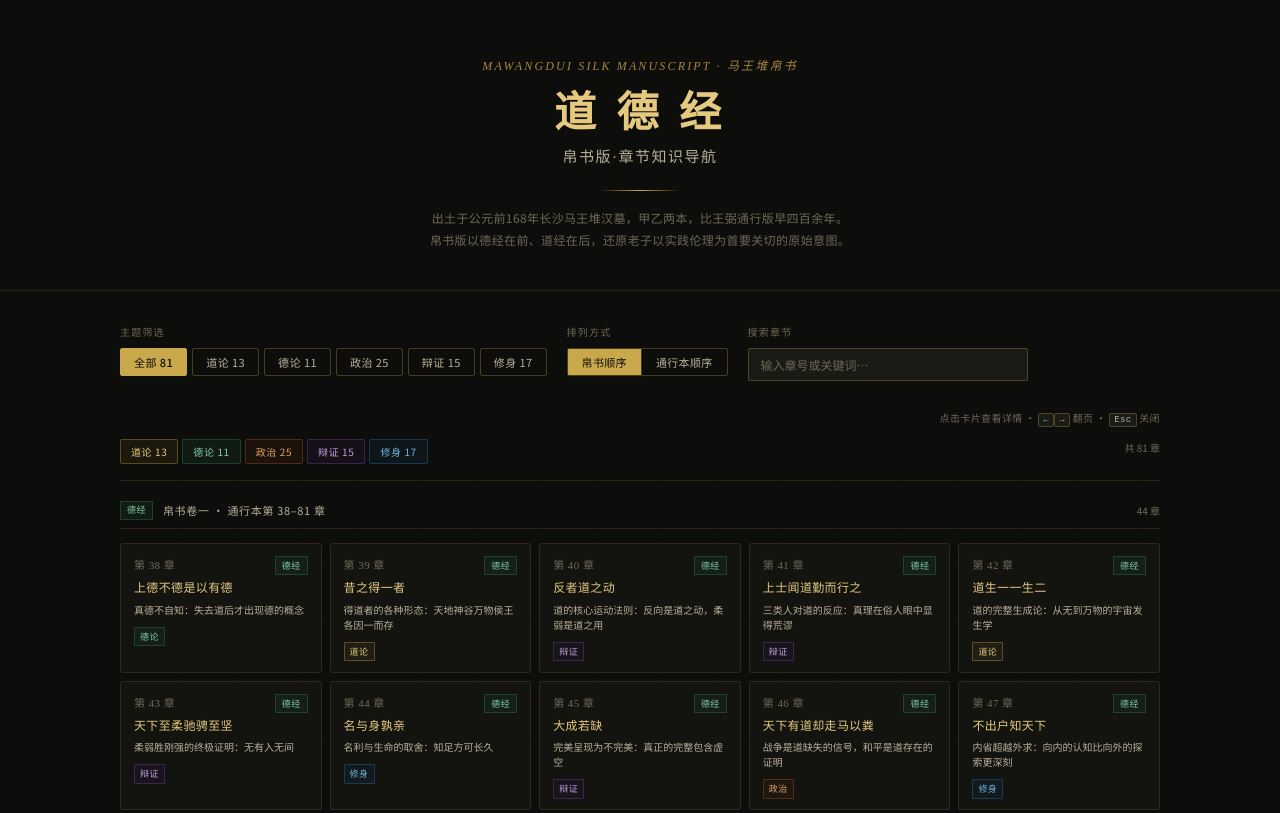
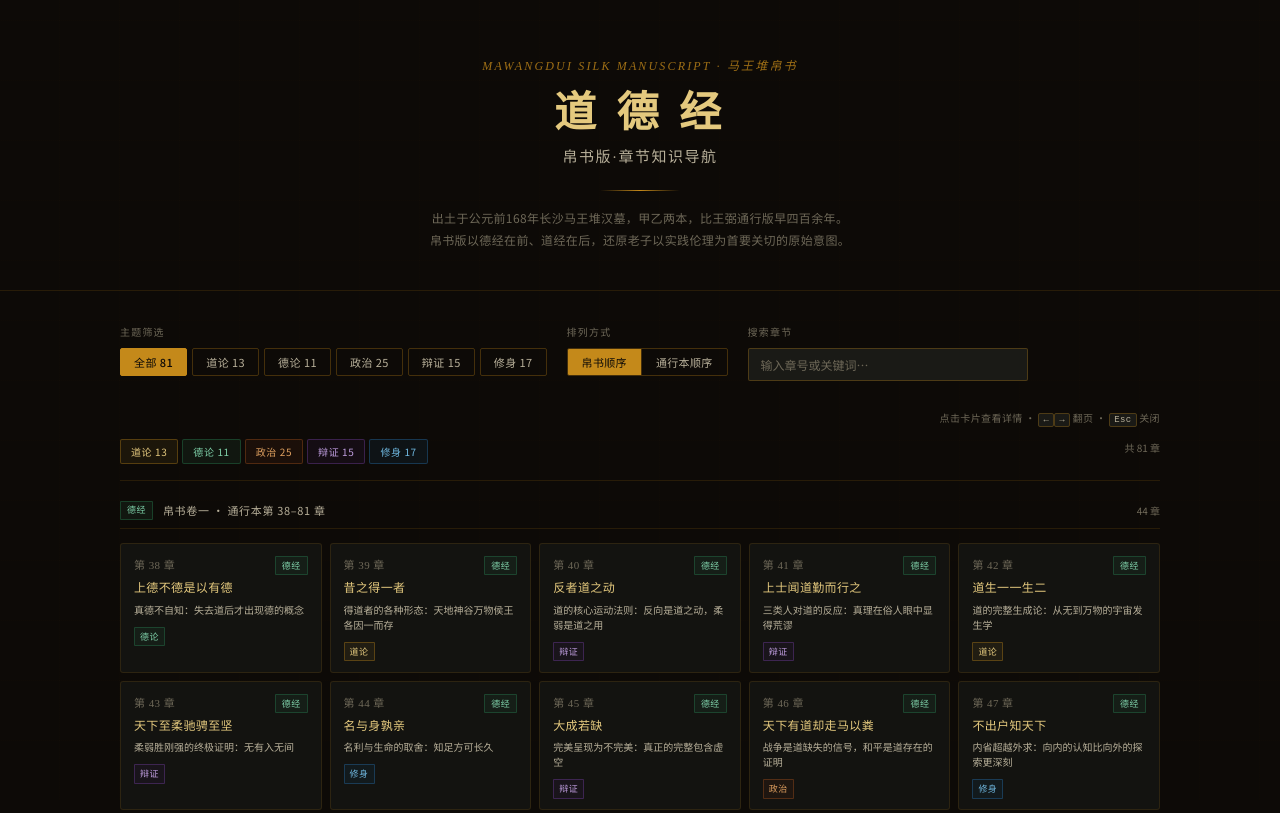
Before and after one commit to Jogiter/aigc-pages, a plain HTML site: page taoteching-silk.html in a window 1280 px wide. Shown: the top 813 px of the page. Drawn offline with Linux system fonts and the light colour scheme; a web font is replaced by a local one.

Commit message:
feat: migrate taoteching-silk page to theme.css tokens

```diff
--- a/taoteching-silk.html
+++ b/taoteching-silk.html
@@ -7,42 +7,56 @@
 <meta name="description" content="马王堆帛书版《道德经》完整章节导航，用丝绸智慧为现代家庭带来宁静与力量。AIGC 优雅呈现。">
 <meta name="keywords" content="道德经, 帛书版, 道家智慧, AIGC, 家庭修身">
 <link rel="canonical" href="https://aigc.jogiter.cn/taoteching-silk.html">
+<link rel="stylesheet" href="/theme.css">
 <style>
 @import url('https://fonts.googleapis.com/css2?family=Noto+Serif+SC:wght@300;400;500;600;700&family=Noto+Sans+SC:wght@300;400;500&family=IM+Fell+English:ital@0;1&display=swap');
 
 :root {
-  --bg:        #0d0d0b;
-  --bg2:       #131310;
-  --bg3:       #1a1a16;
-  --bg4:       #222220;
-  --gold:      #c9a84c;
-  --gold-lt:   #e4c97e;
-  --gold-dk:   #8c6d2a;
-  --ink:       #f0ead8;
-  --ink2:      #b8b09a;
-  --ink3:      #6e6858;
-  --border:    rgba(201,168,76,0.15);
-  --border2:   rgba(201,168,76,0.30);
+  /* 深色丝绸主题：覆盖语义 token */
+  --background:      var(--neutral-900);
+  --surface:         #131310;
+  --surface-2:       #1a1a16;
+  --primary:         var(--gold-500);
+  --primary-light:   #e4c97e;
+  --text-primary:    #f0ead8;
+  --text-secondary:  #b8b09a;
+  --text-muted:      #6e6858;
+  --border:          rgba(196,137,26,.15);
+  --outline:         rgba(196,137,26,.30);
 
-  --dao-bg:    rgba(99,80,32,0.18);
+  /* 本页别名 */
+  --bg:       var(--background);
+  --bg2:      var(--surface);
+  --bg3:      var(--surface-2);
+  --bg4:      #222220;
+  --gold:     var(--primary);
+  --gold-lt:  var(--primary-light);
+  --gold-dk:  var(--warm-700);
+  --ink:      var(--text-primary);
+  --ink2:     var(--text-secondary);
+  --ink3:     var(--text-muted);
+  --border2:  rgba(196,137,26,.30);
+
+  /* 分类颜色（页面专属） */
+  --dao-bg:    rgba(99,80,32,.18);
   --dao-txt:   #e4c97e;
-  --dao-bdr:   rgba(201,168,76,0.35);
+  --dao-bdr:   rgba(196,137,26,.35);
 
-  --de-bg:     rgba(32,72,52,0.22);
+  --de-bg:     rgba(32,72,52,.22);
   --de-txt:    #7ecfa8;
-  --de-bdr:    rgba(40,140,90,0.35);
+  --de-bdr:    rgba(40,140,90,.35);
 
-  --pol-bg:    rgba(80,40,20,0.22);
+  --pol-bg:    rgba(80,40,20,.22);
   --pol-txt:   #e0a060;
-  --pol-bdr:   rgba(180,90,30,0.35);
+  --pol-bdr:   rgba(180,90,30,.35);
 
-  --dial-bg:   rgba(50,30,70,0.22);
+  --dial-bg:   rgba(50,30,70,.22);
   --dial-txt:  #c09ee0;
-  --dial-bdr:  rgba(130,70,180,0.35);
+  --dial-bdr:  rgba(130,70,180,.35);
 
-  --xiu-bg:    rgba(20,55,80,0.22);
+  --xiu-bg:    rgba(20,55,80,.22);
   --xiu-txt:   #70b8e0;
-  --xiu-bdr:   rgba(40,120,190,0.35);
+  --xiu-bdr:   rgba(40,120,190,.35);
 }
 
 *, *::before, *::after { box-sizing: border-box; margin: 0; padding: 0; }
@@ -62,8 +76,8 @@ body::before {
   position: fixed;
   inset: 0;
   background-image:
-    repeating-linear-gradient(0deg, transparent, transparent 59px, rgba(201,168,76,0.025) 60px),
-    repeating-linear-gradient(90deg, transparent, transparent 59px, rgba(201,168,76,0.025) 60px);
+    repeating-linear-gradient(0deg, transparent, transparent 59px, rgba(196,137,26,.025) 60px),
+    repeating-linear-gradient(90deg, transparent, transparent 59px, rgba(196,137,26,.025) 60px);
   pointer-events: none;
   z-index: 0;
 }
```
